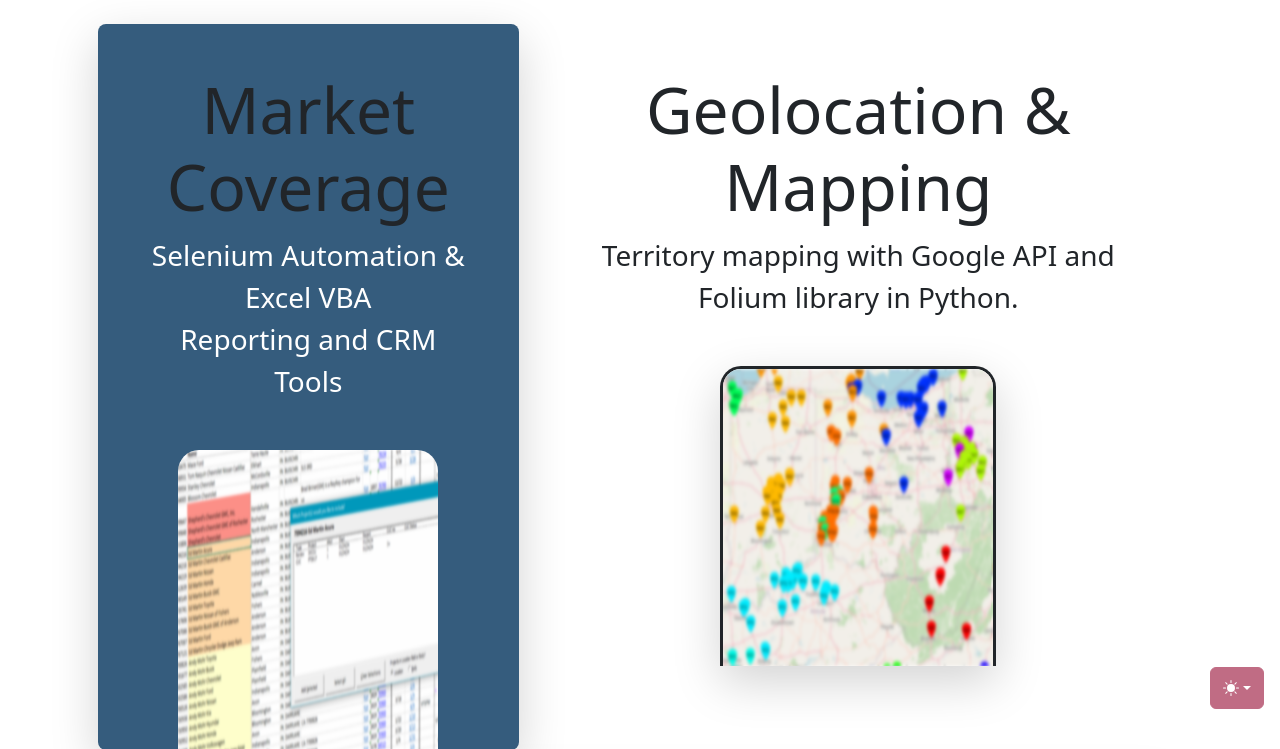
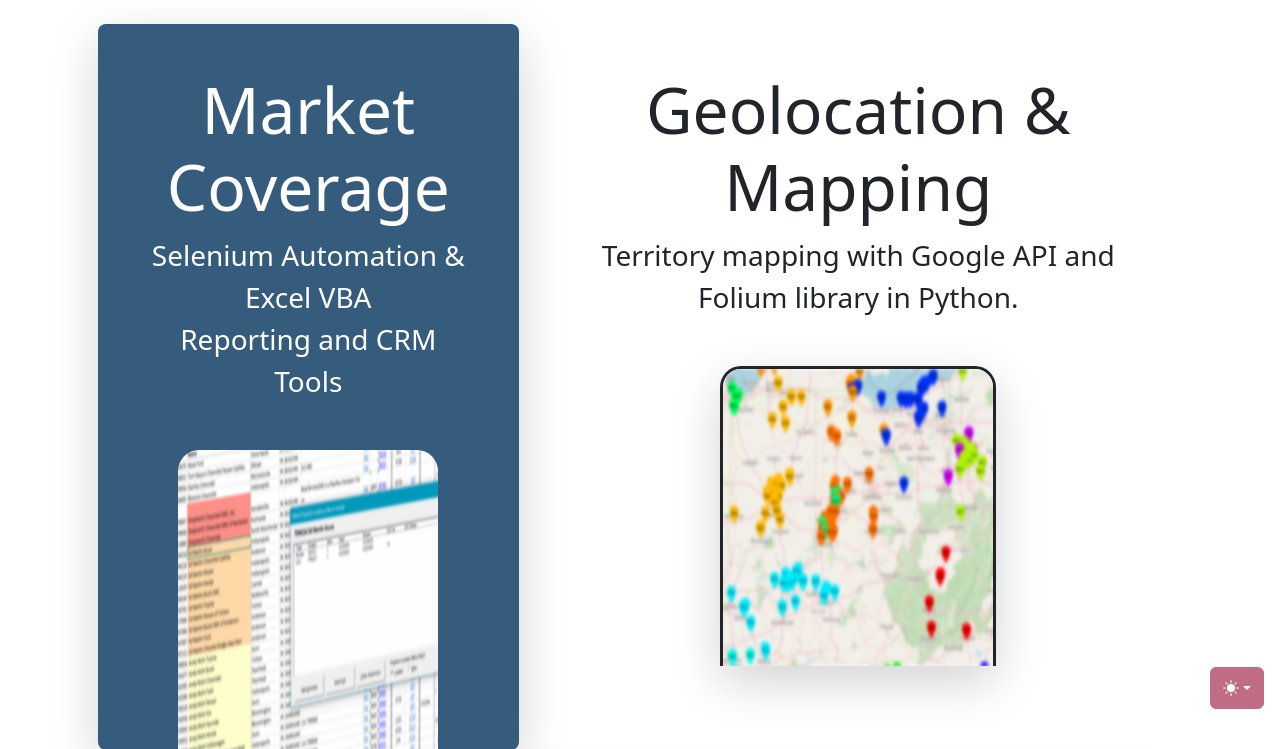
Before and after one commit to brownjf2027/PersonalSite, a Flask app: page /work in a window 1280 px wide. Shown: the part 75-824 px from the top of the page. Run offline with Flask 3, Linux system fonts and the light colour scheme; some libraries are stand-ins or nearby versions.

```diff
--- a/templates/work.html
+++ b/templates/work.html
@@ -5,7 +5,7 @@
         <div class="me-md-3 pt-3 px-2 pt-md-3 px-md-5 text-center overflow-hidden rounded-3 shadow-lg"
              style="background-color: #355C7D">
             <div class="my-3 py-3">
-                <h2 class="display-3">Market Coverage</h2>
+                <h2 class="display-3 text-white">Market Coverage</h2>
                 <p class="lead text-white mb-0" style="font-size: 1.75rem">Selenium Automation & Excel VBA<br>Reporting
                     and CRM Tools</p>
             </div>
```
